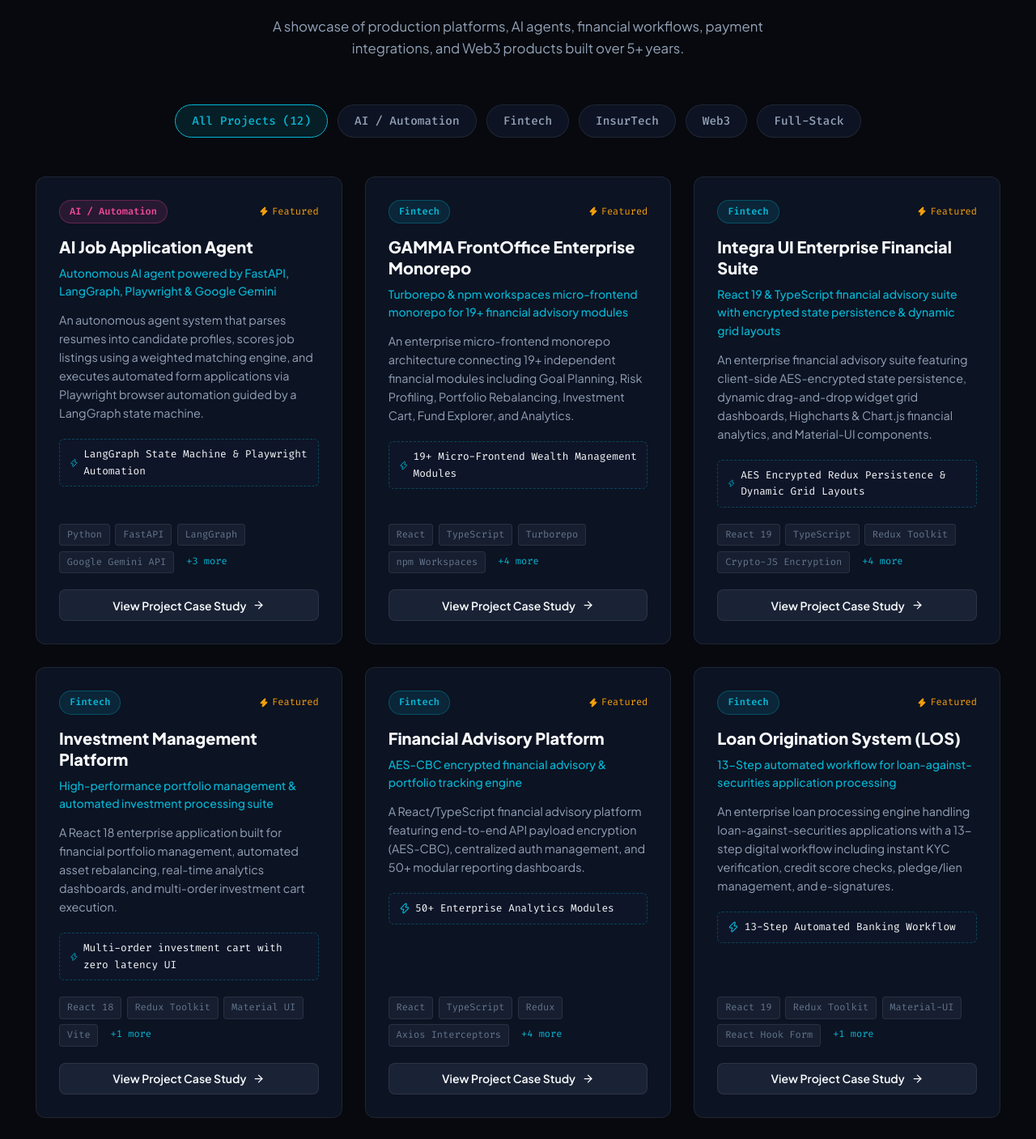
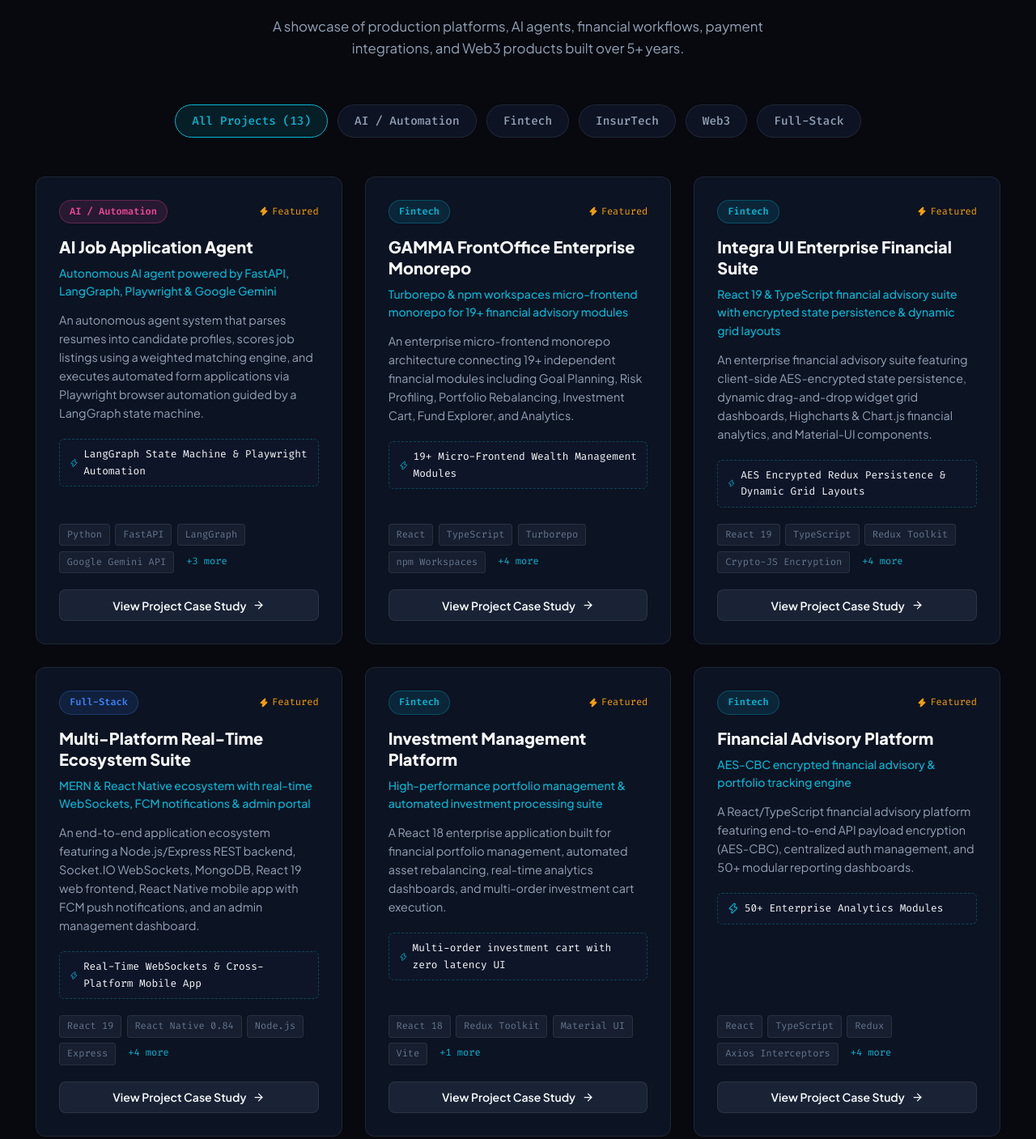
Before and after one commit to dazzler-123/chandan-maurya-portfolio, a React (Vite) app: page / in a window 1280 px wide. Shown: the part 5820-7227 px from the top of the page at 81% size. Built offline with nearby package versions, Linux system fonts and the light colour scheme.

Commit message:
Add Multi-Platform Real-Time Ecosystem Suite project

```diff
--- a/src/data/portfolioData.ts
+++ b/src/data/portfolioData.ts
@@ -194,6 +194,22 @@
     featured: true
   },
   {
+    id: 'realtime-ecosystem',
+    title: 'Multi-Platform Real-Time Ecosystem Suite',
+    category: 'Full-Stack',
+    tagline: 'MERN & React Native ecosystem with real-time WebSockets, FCM notifications & admin portal',
+    description: 'An end-to-end application ecosystem featuring a Node.js/Express REST backend, Socket.IO WebSockets, MongoDB, React 19 web frontend, React Native mobile app with FCM push notifications, and an admin management dashboard.',
+    technologies: ['React 19', 'React Native 0.84', 'Node.js', 'Express', 'MongoDB', 'Socket.IO', 'Firebase FCM', 'Material-UI'],
+    keyHighlights: [
+      'Engineered an end-to-end real-time ecosystem linking Node.js REST APIs, Socket.IO WebSockets, React 19 web, and React Native mobile clients.',
+      'Built cross-platform iOS & Android mobile app in React Native 0.84 with Firebase FCM push notifications, Google Sign-In, and GPS geolocation.',
+      'Implemented secure JWT authentication, bcrypt password hashing, express rate-limiting, and Mongoose database index optimizations.',
+      'Developed an admin control panel for real-time user management, system seeding, and push notification dispatching.'
+    ],
+    metrics: 'Real-Time WebSockets & Cross-Platform Mobile App',
+    featured: true
+  },
+  {
     id: 'investment-management',
     title: 'Investment Management Platform',
     category: 'Fintech',
```
